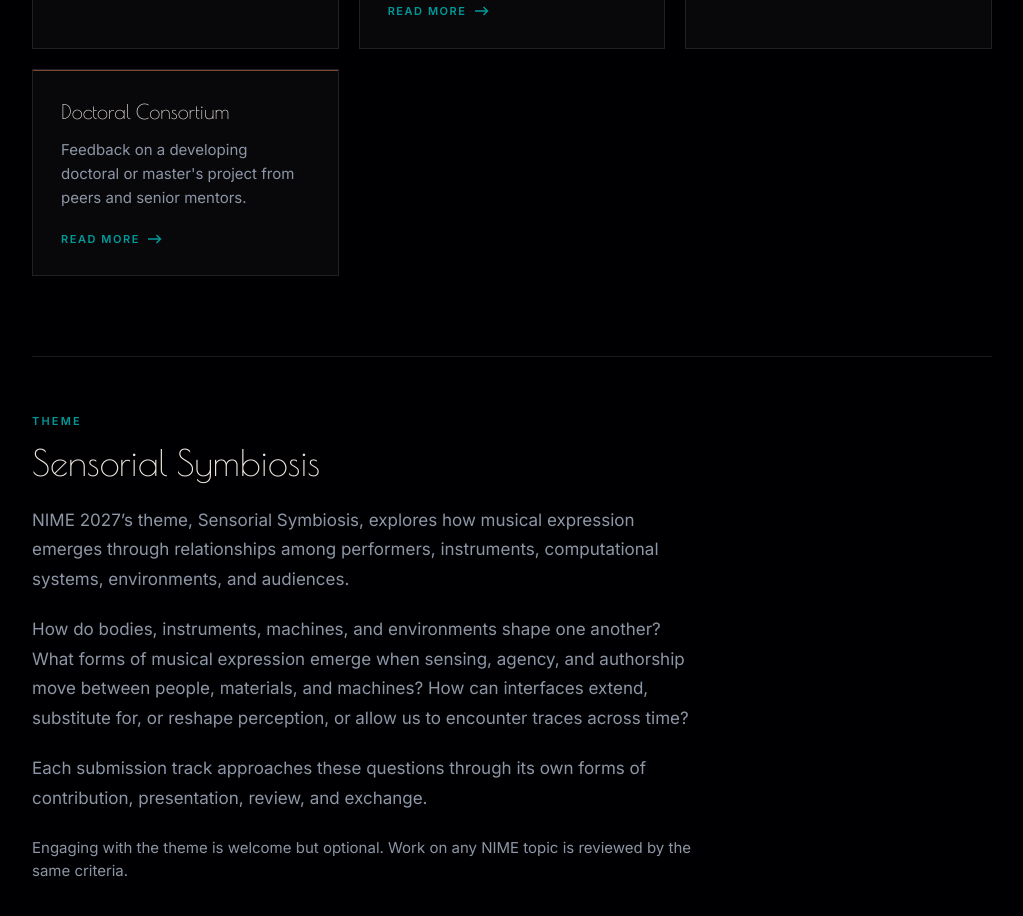
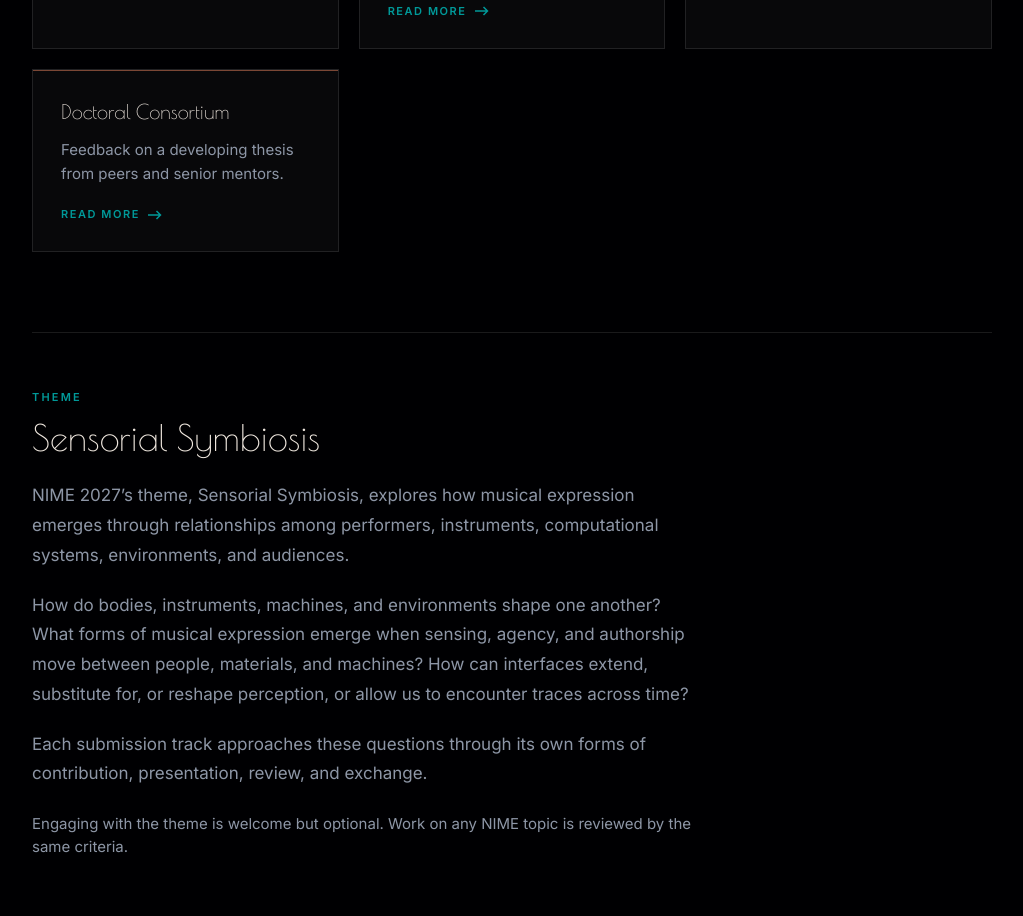
Before and after one commit to Polpii/Nime27Website, a Next.js app: page /call in a window 1280 px wide. Shown: the part 1560-2476 px from the top of the page, without its empty margins (128-1151 px from the left). Built offline with nearby package versions, Linux system fonts and the light colour scheme.

Commit message:
Say thesis on the call index instead of naming a degree
Paul asked for it this way, and it is better: the consortium takes
doctoral and taught-degree students both, so naming either one excludes
the other. The call page keeps its two categories.

```diff
--- a/src/content/site.ts
+++ b/src/content/site.ts
@@ -252,12 +252,11 @@
     href: "/call/doctoral-consortium",
     group: "juried",
     /**
-     * Not PhD only. The call itself takes two categories, doctoral and
-     * taught-degree students, so a summary naming only the PhD turns
-     * away exactly the master's students it means to invite.
+     * "Thesis" rather than naming a degree, which is how Paul asked for it:
+     * the call takes doctoral and taught-degree students both, and a summary
+     * naming only the PhD turns away the master's students it means to invite.
      */
-    blurb:
-      "Feedback on a developing doctoral or master's project from peers and senior mentors.",
+    blurb: "Feedback on a developing thesis from peers and senior mentors.",
   },
 ];
 
```
Also changed, not shown: 1 other file (tests, documents, lock files or other folders).
